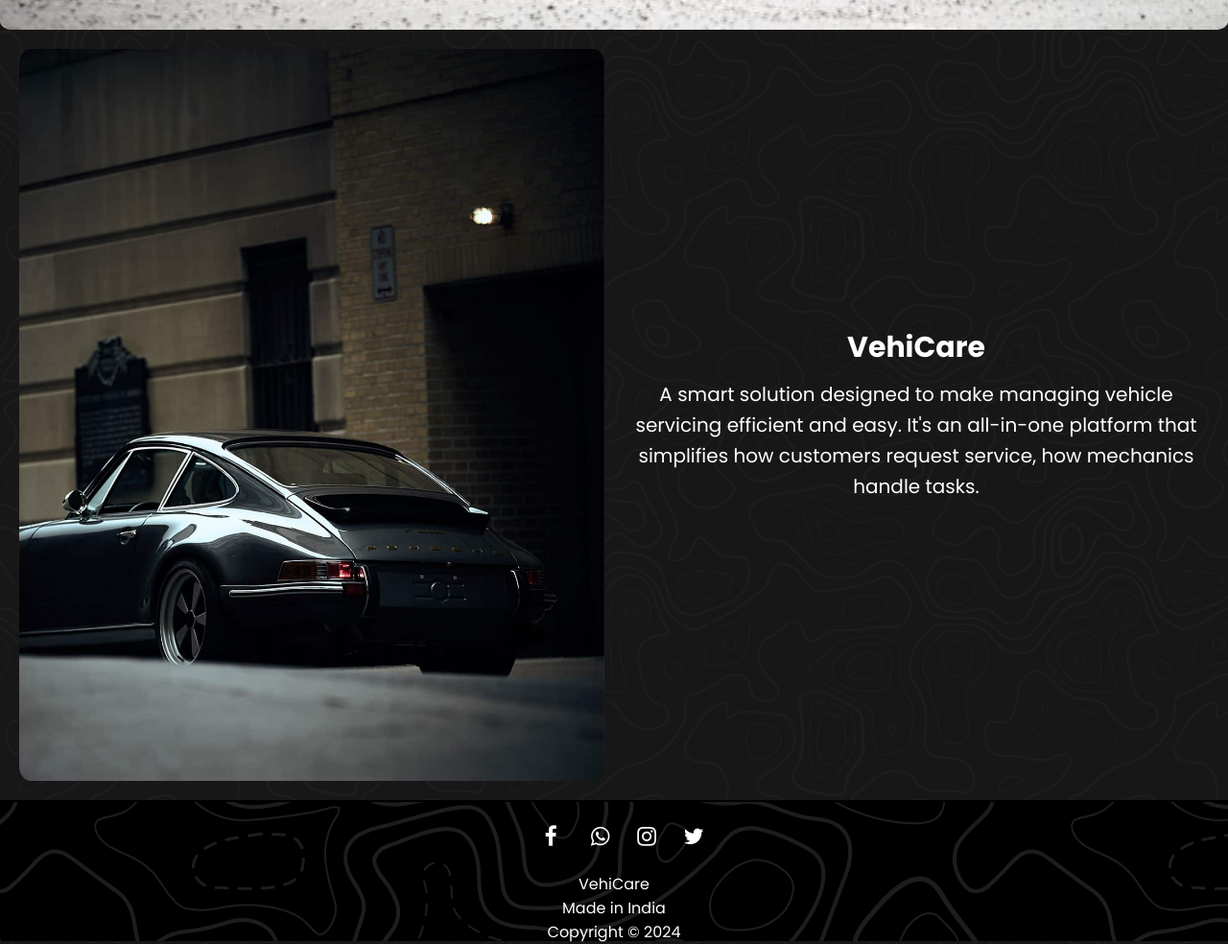
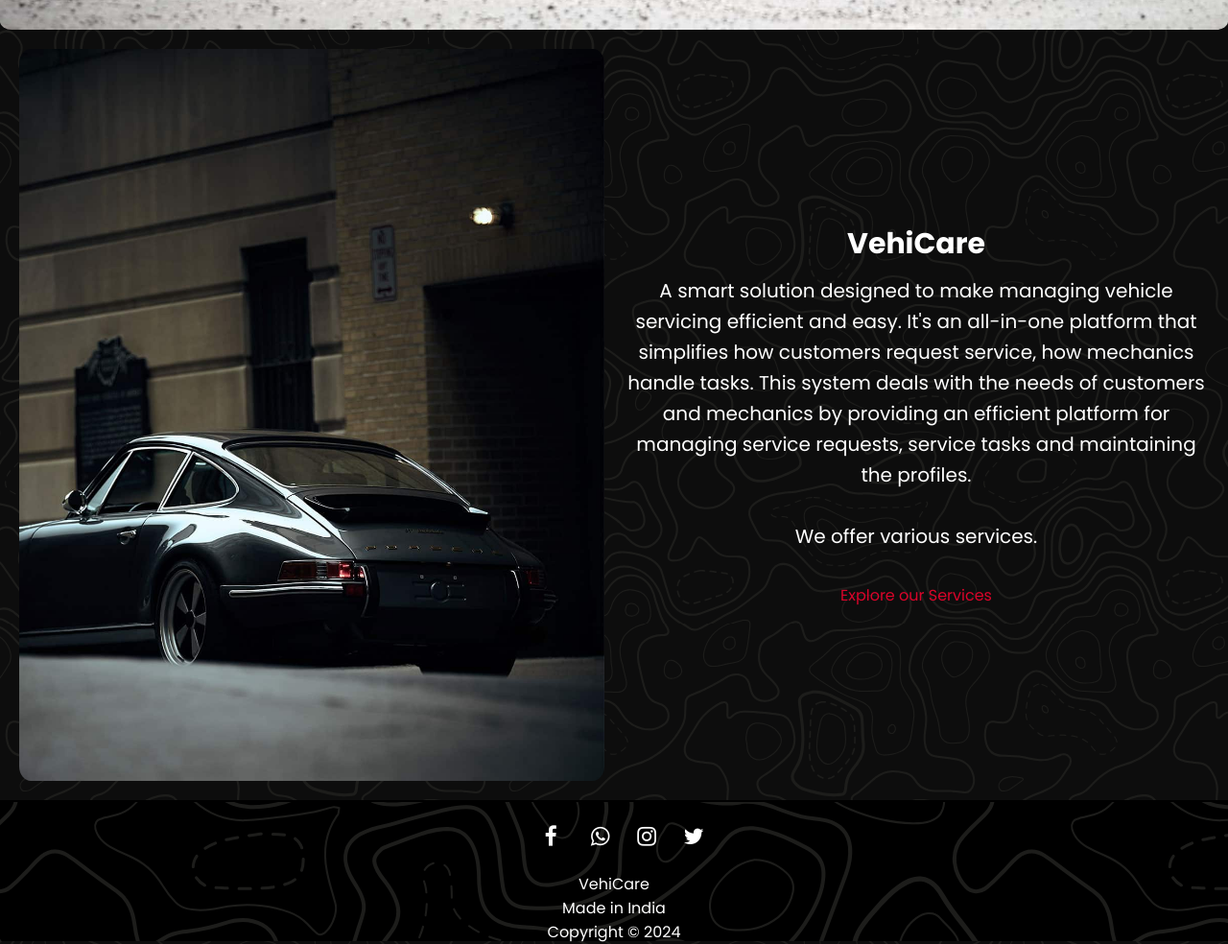
Before and after one commit to SohamK25/VehiCare, a Django app: page / in a window 1280 px wide. Shown: the part 946-1930 px from the top of the page at 96% size. Run offline with Django 3.2, Linux system fonts and the light colour scheme; parts of the project's set-up code (start-up, migrations or seed data) failed here and were passed over; some libraries are stand-ins or nearby versions.

Commit message:
changes made

```diff
--- a/templates/vehicle/admin_add_mechanic.html
+++ b/templates/vehicle/admin_add_mechanic.html
@@ -3,7 +3,7 @@
 {% block content %}
 <head>
   <style media="screen">
-    input[type=text], select,input[type=number] ,input[type=password], textarea{
+    input[type=text], select,input[type=number] ,input[type=password], input[type=email],textarea{
     width: 100%;
     padding: 12px 20px;
     margin: 8px 0;
@@ -46,6 +46,10 @@
         {% render_field userForm.last_name class="form-control" placeholder="Last Name" %}
         <label for="mobile">Mobile</label>
         {% render_field mechanicForm.mobile class="form-control" placeholder="Mobile" %}
+
+        <label for="mobile">Email</label>
+        {% render_field mechanicForm.email class="form-control" placeholder="Email" %}
+
         <label for="address">Address</label>
         {% render_field mechanicForm.address class="form-control" placeholder="Address" %}
 
--- a/templates/vehicle/customerlogin.html
+++ b/templates/vehicle/customerlogin.html
@@ -93,7 +93,7 @@
                      {% render_field form.username class="form-control" placeholder="Username" %}
                      {% render_field form.password class="form-control" placeholder="Password" %}
 
-                     <a href="">forgotten password</a>
+                     <a href="">forgot password</a>
                      <input type="submit" name="" value="Login">
 
                 </form>
--- a/templates/vehicle/index.html
+++ b/templates/vehicle/index.html
@@ -10,7 +10,7 @@
       padding-top: 0rem;
       padding-bottom: 0rem;
       margin: 0px;
-      background: rgb(24, 23, 23) url(/static/images/image_graphics.svg) center/ 510px repeat;
+      background: rgb(13, 13, 13) url(/static/images/image_graphics.svg) center/ 510px repeat;
     }
 
 
@@ -48,7 +48,7 @@
       justify-content: space-between;
       align-items: center;
       padding: 20px;
-      background: rgb(24, 23, 23) url(/static/images/image_graphics.svg) center/ 510px repeat;
+      background: rgb(13, 13, 13) url(/static/images/image_graphics.svg) center/ 510px repeat;
   }
 
   .image-container {
@@ -107,9 +107,15 @@
       </div>
       <div class="info-container">
           <h2>VehiCare</h2>
-          <p>A smart solution designed to make managing vehicle servicing efficient and easy. It's an all-in-one platform that simplifies how customers request service, how mechanics handle tasks. </p>
+          <p>A smart solution designed to make managing vehicle servicing efficient and easy. It's an all-in-one platform that simplifies how customers request service, how mechanics handle tasks. This system deals with the needs of customers and mechanics
+            by providing an efficient platform for managing service requests, service tasks and maintaining the profiles. <br><br>
+            We offer various services. <br><br>
+          </p>
+          <a href="/services" style="color: #da042a;">Explore our Services</a>
       </div>
   </section>
+
+  <section class="reasons"></section>
 
 
 
--- a/templates/vehicle/mechaniclogin.html
+++ b/templates/vehicle/mechaniclogin.html
@@ -92,7 +92,7 @@
                      {% render_field form.username class="form-control" placeholder="Username" %}
                      {% render_field form.password class="form-control" placeholder="Password" %}
 
-                     <a href="">forgotten password</a>
+                     <a href="">forgot password</a>
                      <input type="submit" name="" value="Login">
 
                 </form>
--- a/vehicle/views.py
+++ b/vehicle/views.py
@@ -8,6 +8,7 @@
 from django.db.models import Q
 from django.core.mail import send_mail
 from django.contrib.auth import logout
+from django.urls import reverse
 
 def home_view(request):
     if request.user.is_authenticated:
@@ -740,7 +741,8 @@
 #============================================================================================
 
 def logout_view(request):
-        return render(request, 'vehicle/index.html')
+    logout(request)
+    return HttpResponseRedirect(reverse('home'))
 
 
 # for aboutus and contact
--- a/vehicleservicemanagement/settings.py
+++ b/vehicleservicemanagement/settings.py
@@ -137,7 +137,7 @@
 EMAIL_USE_TLS = True
 EMAIL_PORT = 587
 EMAIL_HOST_USER = 'soham.duydn22@sinhgad.edu' # this email will be used to send emails
-EMAIL_HOST_PASSWORD = 'Soham@2510' # host email password required
+EMAIL_HOST_PASSWORD = 'Soham$2510' # host email password required
 # now sign in with your host gmail account in your browser
 # open following link and turn it ON
 # https://myaccount.google.com/lesssecureapps
--- a/vehicleservicemanagement/urls.py
+++ b/vehicleservicemanagement/urls.py
@@ -4,7 +4,8 @@
 from django.contrib import admin
 from django.urls import path
 from vehicle import views
-from django.contrib.auth.views import LoginView,LogoutView
+from django.contrib.auth import LoginView,LogoutView
+from django.contrib.auth import views as auth_views
 
 urlpatterns = [
     path('admin/', admin.site.urls),
```
Also changed, not shown: templates/vehicle/admin_add_customer.html (+11 -1 lines), templates/vehicle/contactussuccess.html (+7 -2 lines), db.sqlite3, static/profile_pic/CustomerProfilePic/Screenshot_2024-03-28_113544.png (added), static/profile_pic/CustomerProfilePic/Screenshot_2024-04-10_191937.png (added), static/profile_pic/MechanicProfilePic/Screenshot_2024-03-28_113544.png (added), static/profile_pic/MechanicProfilePic/Screenshot_2024-04-10_191937_PNGK1Ko.png (added), 2 other files.
